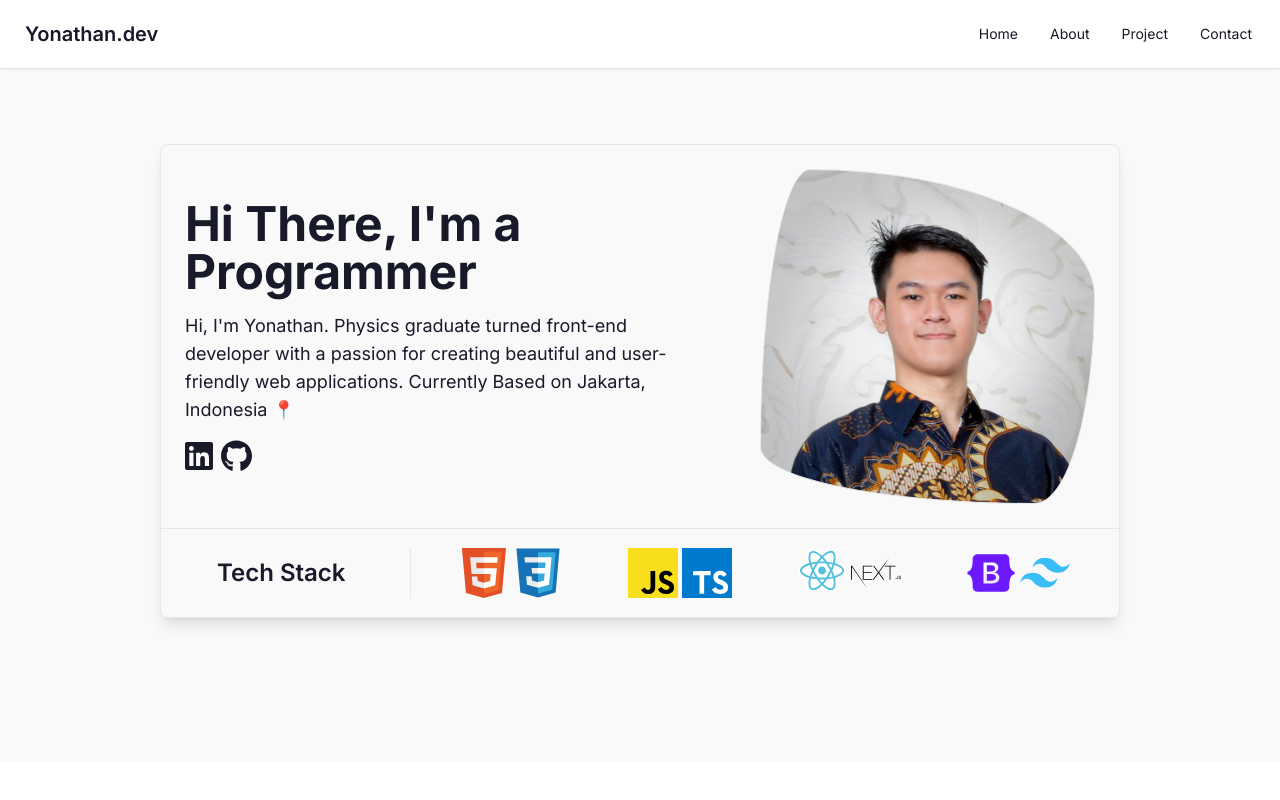
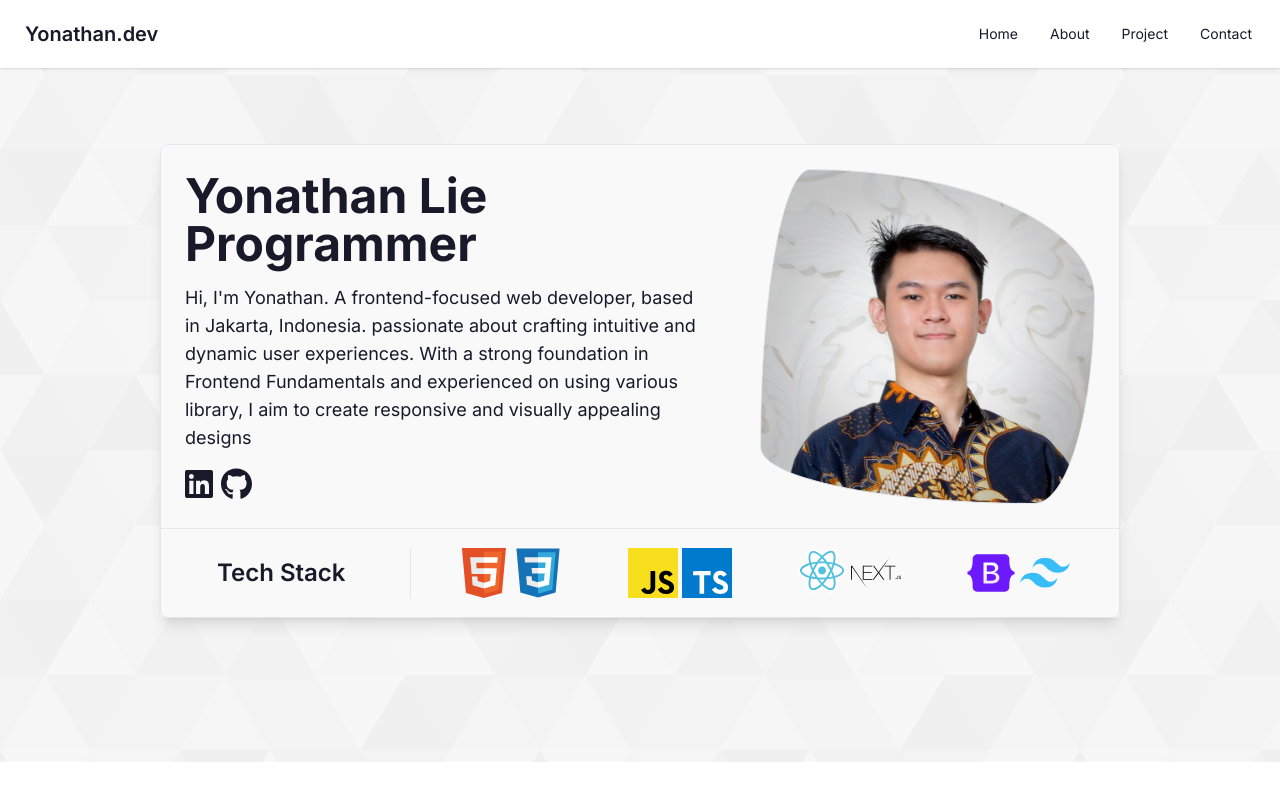
Before and after one commit to Yonathan-Lie/personal-webpage, a Next.js app: page / in a window 1280 px wide. Shown: the top 800 px of the page. Built offline with nearby package versions, Linux system fonts and the light colour scheme.

Commit message:
feat: update Hero Section

```diff
--- a/src/app/pages/Hero.tsx
+++ b/src/app/pages/Hero.tsx
@@ -15,7 +15,7 @@ export default function Hero() {
 
     useEffect(() => {
         const typed = new Typed(el.current, {
-            strings: ["Front-End Developer", "Programmer"],
+            strings: ["Front-End Developer", "Programmer", "Web Developer"],
             startDelay: 300,
             typeSpeed: 100,
             backSpeed: 100,
@@ -56,20 +56,22 @@ export default function Hero() {
 
     return (
         <section id={"Home"}>
-            <div className="bg-[#f9f9f9]">
+            <div className="bg-[url('/common-bg.svg')]">
+                <div className={"w-100 h-100 bg-[#f5f5f5]/75"}>
                     <div className="container lg:py-36 pt-16">
-                    <div className="flex flex-col w-full h-full items-center justify-center">
+                        <div className="flex flex-col w-full h-full items-center justify-center bg-[#f9f9f9]">
                             <div
                                 className={"flex lg:flex-row flex-col w-full justify-center items-center lg:items-start flex-wrap rounded-lg lg:border lg:shadow-lg "}>
                                 <div
                                     className={"lg:w-3/5 w-full order-2 lg:order-1 lg:p-6 px-8 flex flex-col items-center lg:items-start my-auto"}>
-                                    <h1 className={"h-32 sm:h-28 pb-4"}>Hi There, I&#39;m a<br/>
+                                    <h1 className={"h-32 sm:h-28 pb-4"}>Yonathan Lie<br/>
                                         <span ref={el}></span>
                                     </h1>
-                                <p className={"text-center lg:text-start pb-4"}>Hi, I&#39;m Yonathan. Physics graduate
-                                    turned front-end developer with a passion for
-                                    creating beautiful and user-friendly web applications. Currently Based on Jakarta,
-                                    Indonesia 📍
+                                    <p className={"text-center lg:text-start pb-4"}>Hi, I&#39;m Yonathan. A
+                                        frontend-focused web developer, based in Jakarta, Indonesia. passionate about
+                                        crafting intuitive and dynamic user experiences. With a strong foundation in
+                                        Frontend Fundamentals and experienced on using various library, I aim to create
+                                        responsive and visually appealing designs
                                     </p>
                                     <div className={"flex flex-row gap-x-2"}>
                                         <Link href={"https://www.linkedin.com/in/yonathan-l/"}
@@ -84,7 +86,8 @@ export default function Hero() {
                                 </div>
                                 <div
                                     className={"text-center lg:w-2/5 w-3/5 order-1 lg:order-2 p-6 flex justify-center items-center"}>
-                                <div id="heroImage" className="aspect-square relative w-full border rounded-full" style={{backgroundImage:"url(/profile.jpeg)", backgroundSize:"cover"}}>
+                                    <div id="heroImage" className="aspect-square relative w-full border rounded-full"
+                                         style={{backgroundImage: "url(/profile.jpeg)", backgroundSize: "cover"}}>
                                     </div>
                                 </div>
                                 <div
@@ -97,8 +100,10 @@ export default function Hero() {
                                             return (
                                                 <div key={index}
                                                      className={"flex flex-row gap-x-1 justify-center transition ease-in-out hover:-translate-y-1 hover:scale-105"}>
-                                                <Image src={iconData.src1} alt={iconData.alt1} height={50} width={50}/>
-                                                <Image src={iconData.src2} alt={iconData.alt2} height={50} width={50}/>
+                                                    <Image src={iconData.src1} alt={iconData.alt1} height={50}
+                                                           width={50}/>
+                                                    <Image src={iconData.src2} alt={iconData.alt2} height={50}
+                                                           width={50}/>
                                                 </div>
                                             )
                                         })}
@@ -108,6 +113,7 @@ export default function Hero() {
                         </div>
                     </div>
                 </div>
+            </div>
         </section>
     )
 }
--- /dev/null
+++ b/src/app/pages/scratch.tsx
@@ -0,0 +1,15 @@
+export default function Scratch(){
+    return(
+        <div className={"container bg-primary"}>
+            <div className="grid grid-cols-4 grid-rows-3 gap-4 justify-center items-center">
+                <div className="border row-span-2">1</div>
+                <div className="border">2</div>
+                <div className="border col-span-2">3</div>
+                <div className="border row-span-2 col-start-4 row-start-2">4</div>
+                <div className="border col-span-2 col-start-1 row-start-3">5</div>
+                <div className="border col-span-2 col-start-2 row-start-2 text-center ">Tech Stack</div>
+                <div className="border col-start-3 row-start-3">7</div>
+            </div>
+        </div>
+    )
+}
```
Also changed, not shown: public/common-bg.svg (added). Lines whose indentation alone changed are shown as unchanged.
